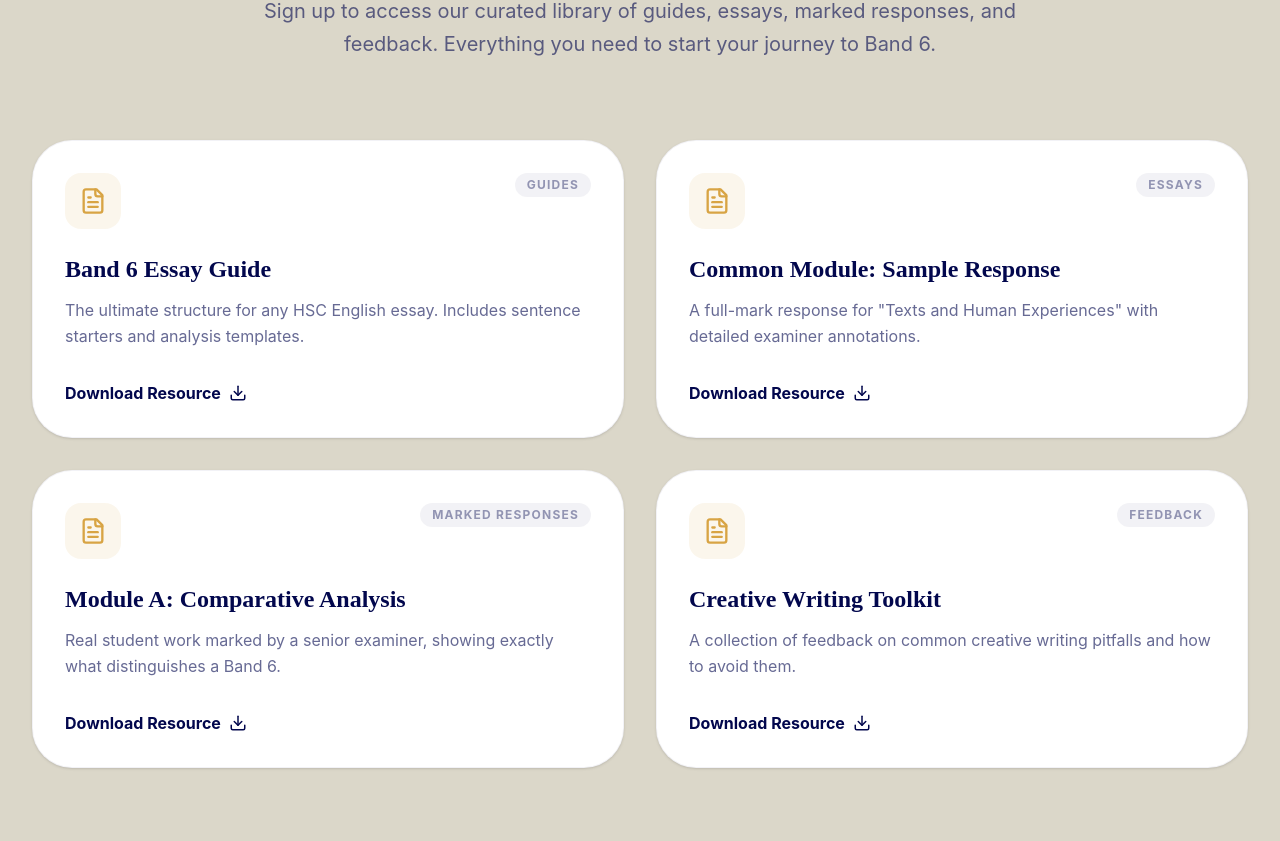
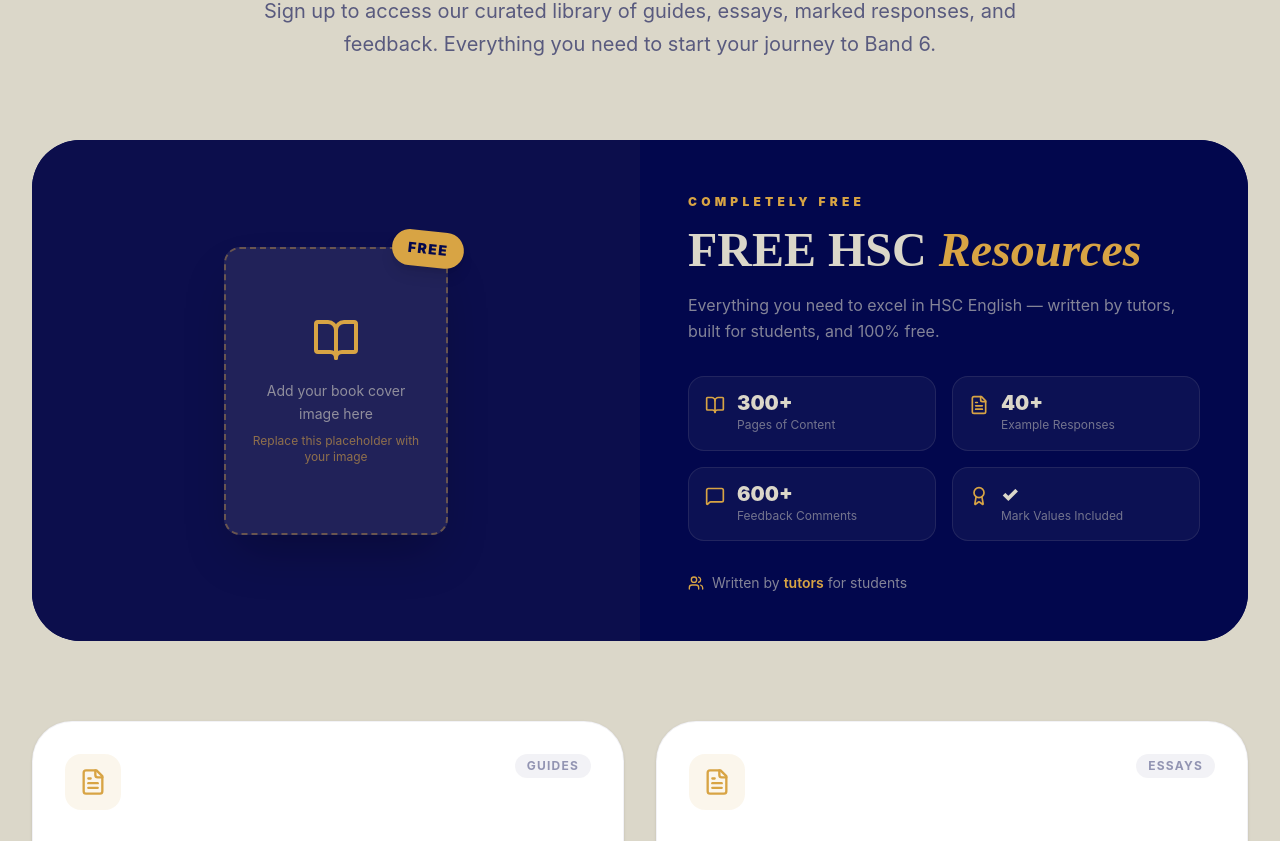
Before and after one commit to nthminh/English-Excellence-HSC, a React (Vite) app: page /resources in a window 1280 px wide. Shown: the part 453-1294 px from the top of the page. Built offline with nearby package versions, Linux system fonts and the light colour scheme; no server answers.

Commit message:
Add FREE book showcase section to Resources page with stats and image placeholder
Co-authored-by: nthminh <76580961+nthminh@users.noreply.github.com>

```diff
--- a/src/pages/Resources.tsx
+++ b/src/pages/Resources.tsx
@@ -1,6 +1,6 @@
 import React from 'react';
 import { motion } from 'motion/react';
-import { Download, FileText, CheckCircle, ArrowRight, Loader2 } from 'lucide-react';
+import { Download, FileText, CheckCircle, ArrowRight, Loader2, BookOpen, MessageSquare, Award, Users } from 'lucide-react';
 import { db } from '../lib/firebase';
 import { collection, addDoc, serverTimestamp } from 'firebase/firestore';
 
@@ -75,6 +75,73 @@ export function Resources() {
             Sign up to access our curated library of guides, essays, marked responses, and feedback. Everything you need to start your journey to Band 6.
           </p>
         </div>
+
+        {/* FREE Book Showcase Section */}
+        <motion.div
+          initial={{ opacity: 0, y: 30 }}
+          animate={{ opacity: 1, y: 0 }}
+          transition={{ duration: 0.6 }}
+          className="mb-20 bg-navy rounded-[3rem] overflow-hidden"
+        >
+          <div className="grid grid-cols-1 lg:grid-cols-2 gap-0">
+            {/* Book Image Area */}
+            <div className="relative flex items-center justify-center p-12 bg-navy/95 min-h-[420px]">
+              <div className="absolute inset-0 bg-gold/5 rounded-l-[3rem]" />
+              {/* Placeholder book cover — replace src with your actual book image URL */}
+              <div className="relative z-10 group">
+                <div className="w-56 h-72 bg-cream/10 border-2 border-dashed border-gold/40 rounded-2xl flex flex-col items-center justify-center text-center p-6 shadow-2xl group-hover:border-gold/70 transition-all cursor-pointer">
+                  <BookOpen className="text-gold mb-4" size={48} />
+                  <p className="text-cream/60 text-sm font-sans leading-relaxed">
+                    Add your book cover image here
+                  </p>
+                  <p className="text-gold/60 text-xs mt-2 font-sans">
+                    Replace this placeholder with your image
+                  </p>
+                </div>
+                {/* FREE badge */}
+                <div className="absolute -top-4 -right-4 bg-gold text-navy font-sans font-black text-sm px-4 py-2 rounded-full shadow-lg rotate-6 uppercase tracking-widest">
+                  FREE
+                </div>
+              </div>
+            </div>
+
+            {/* Stats & Info Area */}
+            <div className="p-12 flex flex-col justify-center bg-navy">
+              <div className="mb-2">
+                <span className="text-gold font-sans font-black text-xs uppercase tracking-[0.35em]">Completely Free</span>
+              </div>
+              <h2 className="text-4xl md:text-5xl font-serif font-bold text-cream mb-3 leading-tight">
+                FREE HSC <span className="text-gold italic">Resources</span>
+              </h2>
+              <p className="text-cream/60 font-sans text-base mb-8 leading-relaxed">
+                Everything you need to excel in HSC English — written by tutors, built for students, and 100% free.
+              </p>
+
+              {/* Stats Grid */}
+              <div className="grid grid-cols-2 gap-4 mb-8">
+                {[
+                  { icon: <BookOpen size={20} />, value: '300+', label: 'Pages of Content' },
+                  { icon: <FileText size={20} />, value: '40+', label: 'Example Responses' },
+                  { icon: <MessageSquare size={20} />, value: '600+', label: 'Feedback Comments' },
+                  { icon: <Award size={20} />, value: '✓', label: 'Mark Values Included' },
+                ].map((stat) => (
+                  <div key={stat.label} className="bg-cream/5 border border-cream/10 rounded-2xl p-4 flex items-start gap-3">
+                    <span className="text-gold mt-0.5">{stat.icon}</span>
+                    <div>
+                      <p className="text-cream font-sans font-black text-xl leading-none">{stat.value}</p>
+                      <p className="text-cream/50 font-sans text-xs mt-1 leading-snug">{stat.label}</p>
+                    </div>
+                  </div>
+                ))}
+              </div>
+
+              <div className="flex items-center gap-2 text-cream/60 font-sans text-sm">
+                <Users size={16} className="text-gold" />
+                <span>Written by <span className="text-gold font-semibold">tutors</span> for students</span>
+              </div>
+            </div>
+          </div>
+        </motion.div>
 
         <div className="grid grid-cols-1 md:grid-cols-2 gap-8 mb-20">
           {resources.map((resource, i) => (
```
